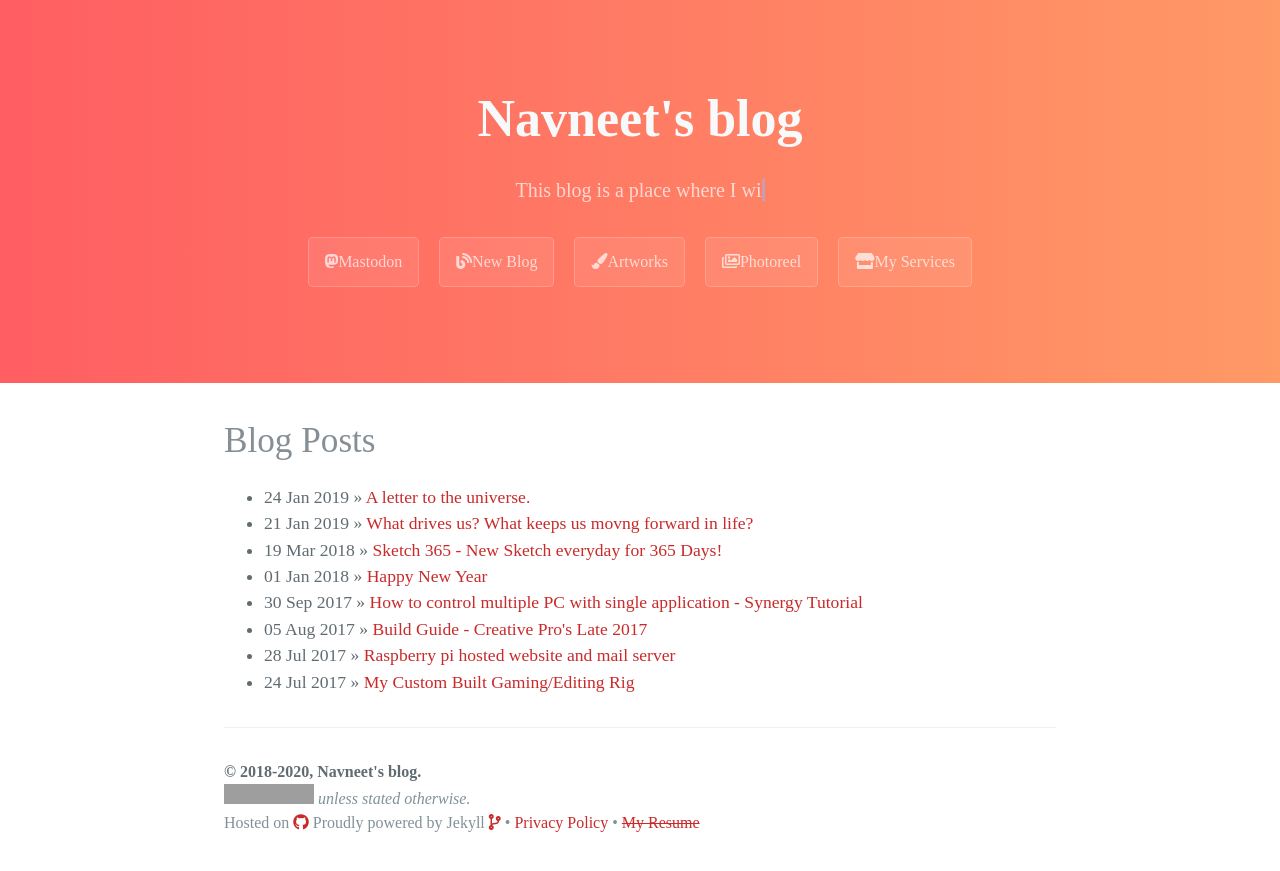
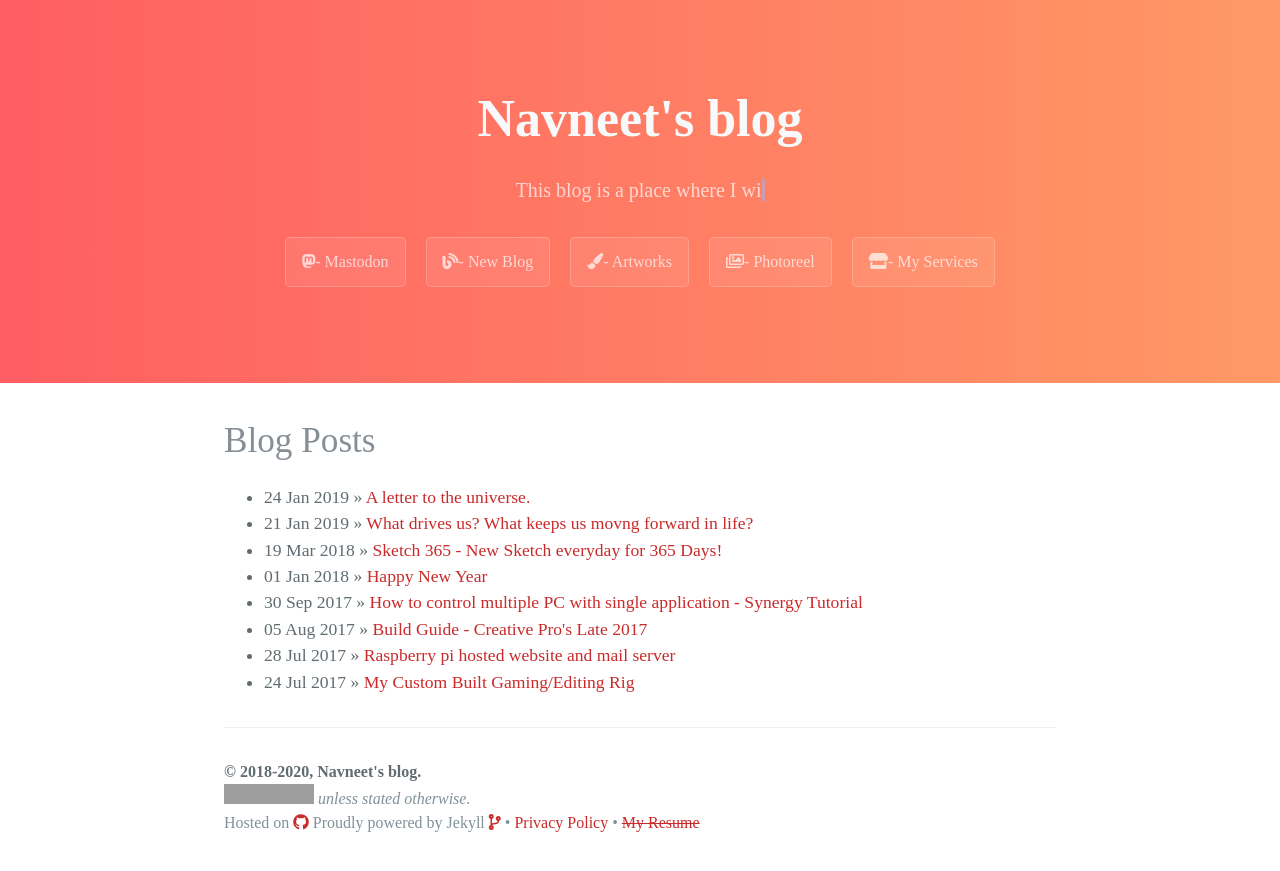
Before and after one commit to Navneet-Suresh/Navneet-Suresh.github.io, a Jekyll site: the page built from index.html, in a window 1280 px wide. Shown: the top 871 px of the page. Built offline with Jekyll 4.4.1, drawn with Linux system fonts in a browser that asks for light colours; nearby versions of some CDN libraries; the list of posts is cut into pages by our own code; grey boxes are pictures that could not be loaded.

Commit message:
Bla bla bla

```diff
--- a/_includes/page-header.html
+++ b/_includes/page-header.html
@@ -3,9 +3,9 @@
   <h2 class="project-tagline animated pulse"><span class="txt-type" data-wait="2000"
       data-words='["This blog is a place where I will share my", "thoughts and Ideas."]'></span>
   </h2>
-  <a href="https://mastodon.social/@n4vn33t" class="btn" target="_blank"><i class="fab fa-mastodon"> </i>Mastodon</a>
-  <a href="https://blog.n4vn33t.com" class="btn" target="_blank"><i class="fa fa-blog"> </i>New Blog</a>
-  <a href="https://i.navnee.tk/artworks/" class="btn" target="_blank"><i class="fas fa-paint-brush"> </i>Artworks</a>
-  <a href="https://i.navnee.tk/photography/" class="btn" target="_blank"><i class="far fa-images"> </i>Photoreel</a>
-  <a href="https://hire.n4vn33t.com/" class="btn" target="_blank"><i class="fas fa-store"> </i>My Services</a>
+  <a href="https://mastodon.social/@n4vn33t" class="btn" target="_blank"><i class="fab fa-mastodon"></i>- Mastodon</a>
+  <a href="https://blog.n4vn33t.com" class="btn" target="_blank"><i class="fa fa-blog"></i>- New Blog</a>
+  <a href="https://i.navnee.tk/artworks/" class="btn" target="_blank"><i class="fas fa-paint-brush"></i>- Artworks</a>
+  <a href="https://i.navnee.tk/photography/" class="btn" target="_blank"><i class="far fa-images"></i>- Photoreel</a>
+  <a href="https://hire.n4vn33t.com/" class="btn" target="_blank"><i class="fas fa-store"></i>- My Services</a>
 </section>
```
